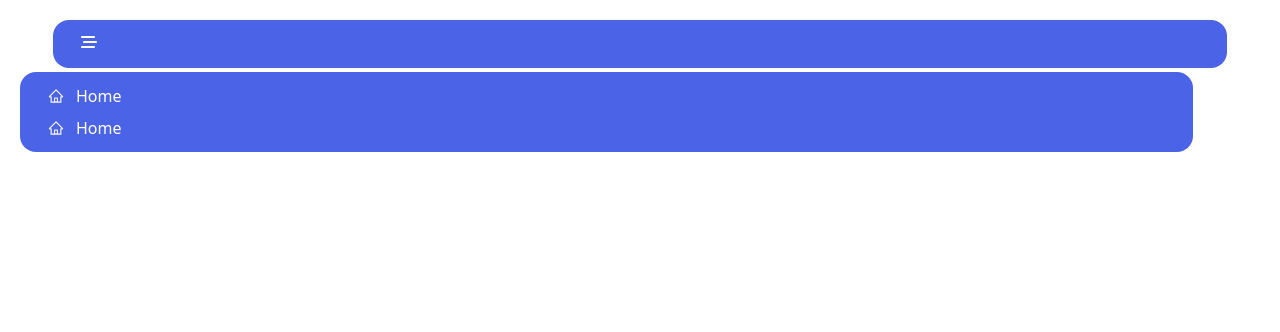
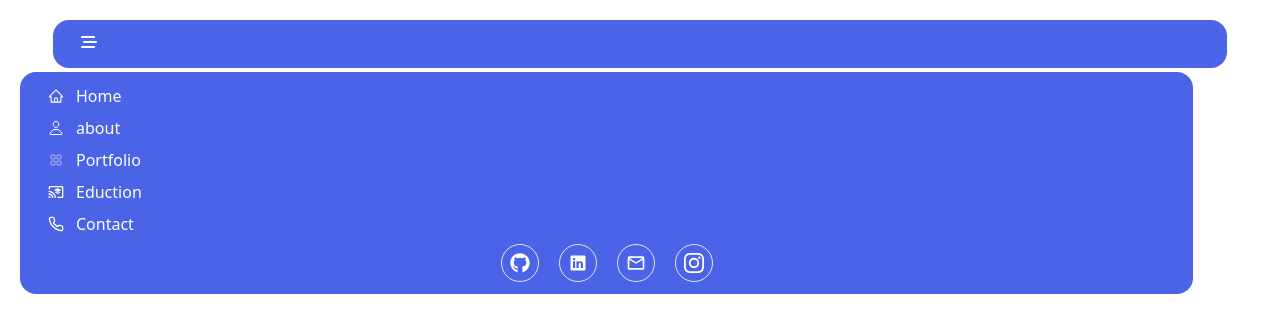
Before and after one commit to ali-sheikhali/portfolio, a React (Create React App) app: page / in a window 1280 px wide. Both pictures are taken after a click on the button 89 px from the left and 42 px from the top of the page. Shown: the top 332 px of the page. Built offline with nearby package versions, Linux system fonts and the light colour scheme.

Commit message:
add social media

```diff
--- /dev/null
+++ b/src/components/SocialMedia.js
@@ -0,0 +1,45 @@
+import React from "react";
+import { FaGithub } from "react-icons/fa";
+import { IoLogoLinkedin } from "react-icons/io";
+import { MdMailOutline } from "react-icons/md";
+import { SiInstagram } from "react-icons/si";
+
+function SocialMedia() {
+  return (
+    <div className="flex space-x-5 text-xl">
+      <a
+        target="-blank"
+        href="https://github.com/ali-sheikhali"
+        className="border rounded-full p-2
+         hover:bg-red-500 transition-all ease-linear duration-200"
+      >
+        <FaGithub />
+      </a>
+      <a
+        target="-blank"
+        href="https://www.linkedin.com/in/ali-sheikhali"
+        className="border rounded-full p-2
+         hover:bg-red-500 transition-all ease-linear duration-200"
+      >
+        <IoLogoLinkedin />
+      </a>
+      <a
+        target="-blank"
+        href="mailto:ali.sheikhali1998@gmail.com"
+        className="border rounded-full p-2
+         hover:bg-red-500 transition-all ease-linear duration-200"
+      >
+        <MdMailOutline />
+      </a>
+      <a
+        href="#"
+        className="border rounded-full p-2
+         hover:bg-red-500 transition-all ease-linear duration-200"
+      >
+        <SiInstagram />
+      </a>
+    </div>
+  );
+}
+
+export default SocialMedia;
--- a/src/components/navbar/MobileBar.js
+++ b/src/components/navbar/MobileBar.js
@@ -2,6 +2,11 @@ import React from "react";
 import { Menu } from "@headlessui/react";
 import { FaBarsStaggered } from "react-icons/fa6";
 import { AiOutlineHome } from "react-icons/ai";
+import { IoPersonOutline } from "react-icons/io5";
+import { PiSquaresFourThin } from "react-icons/pi";
+import { MdCastForEducation } from "react-icons/md";
+import { LuPhone } from "react-icons/lu";
+import SocialMedia from "../SocialMedia";
 
 function MobileBar() {
   return (
@@ -11,8 +16,11 @@ function MobileBar() {
           <Menu.Button>
             <FaBarsStaggered />
           </Menu.Button>
-          <Menu.Items className="absolute bg-[#4A63E7] flex flex-col space-y-2 w-11/12 mt-4 left-5 rounded-2xl py-3 px-7 z-10">
-            <Menu.Item>
+          <Menu.Items
+            className="absolute bg-[#4A63E7]
+          flex flex-col space-y-2 w-11/12 mt-4 left-5 rounded-2xl py-3 px-7 z-10"
+          >
+            <Menu.Item className="hover:ml-2 transition-all ease-linear duration-300">
               {({ active }) => (
                 <a className="flex space-x-3" href="#">
                   <span className="mt-1">
@@ -22,16 +30,49 @@ function MobileBar() {
                 </a>
               )}
             </Menu.Item>
-            <Menu.Item>
+            <Menu.Item className="hover:ml-2 transition-all ease-linear duration-300">
               {({ active }) => (
                 <a className="flex space-x-3" href="#">
                   <span className="mt-1">
-                    <AiOutlineHome />
+                    <IoPersonOutline />
                   </span>
-                  <span>Home</span>
+                  <span>about</span>
                 </a>
               )}
             </Menu.Item>
+            <Menu.Item className="hover:ml-2 transition-all ease-linear duration-300">
+              {({ active }) => (
+                <a className="flex space-x-3" href="#">
+                  <span className="mt-1">
+                    <PiSquaresFourThin />
+                  </span>
+                  <span>Portfolio</span>
+                </a>
+              )}
+            </Menu.Item>
+            <Menu.Item className="hover:ml-2 transition-all ease-linear duration-300">
+              {({ active }) => (
+                <a className="flex space-x-3" href="#">
+                  <span className="mt-1">
+                    <MdCastForEducation />
+                  </span>
+                  <span>Eduction</span>
+                </a>
+              )}
+            </Menu.Item>
+            <Menu.Item className="hover:ml-2 transition-all ease-linear duration-300">
+              {({ active }) => (
+                <a className="flex space-x-3" href="#">
+                  <span className="mt-1">
+                    <LuPhone />
+                  </span>
+                  <span>Contact</span>
+                </a>
+              )}
+            </Menu.Item>
+            <span className="flex justify-center">
+              <SocialMedia />
+            </span>
           </Menu.Items>
         </Menu>
       </div>
```
